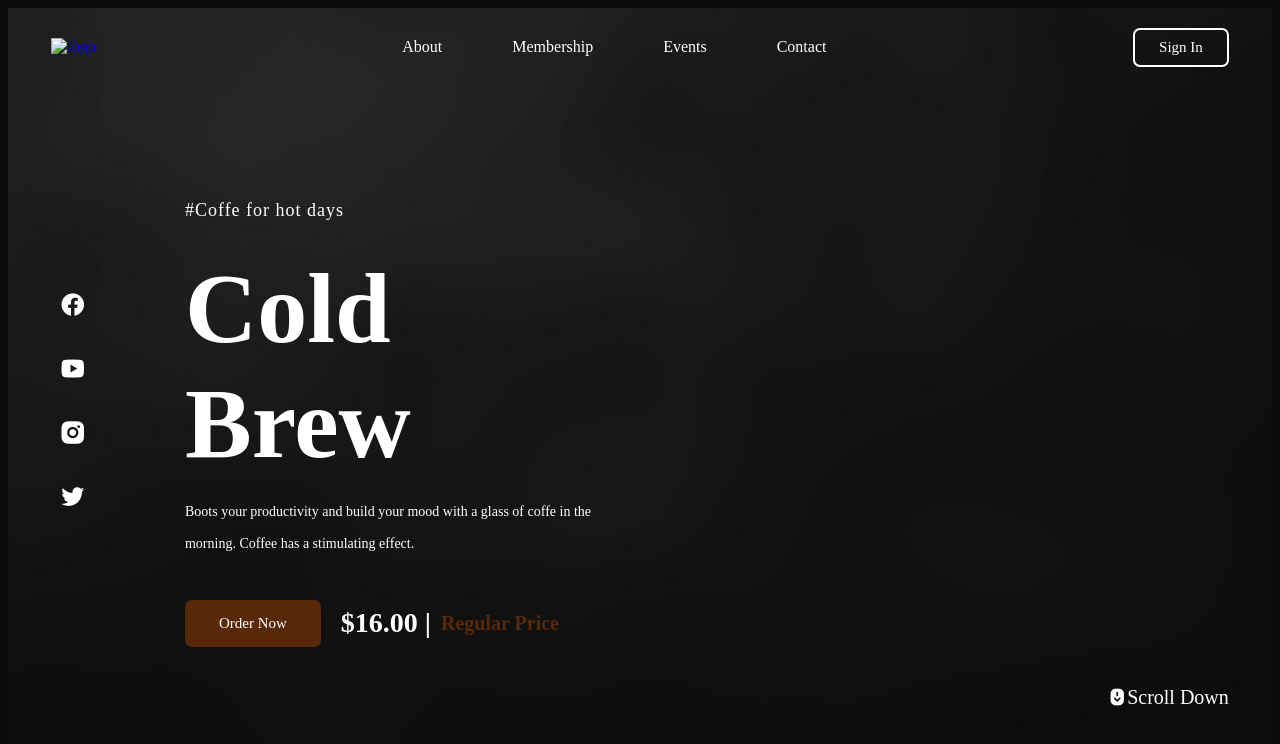
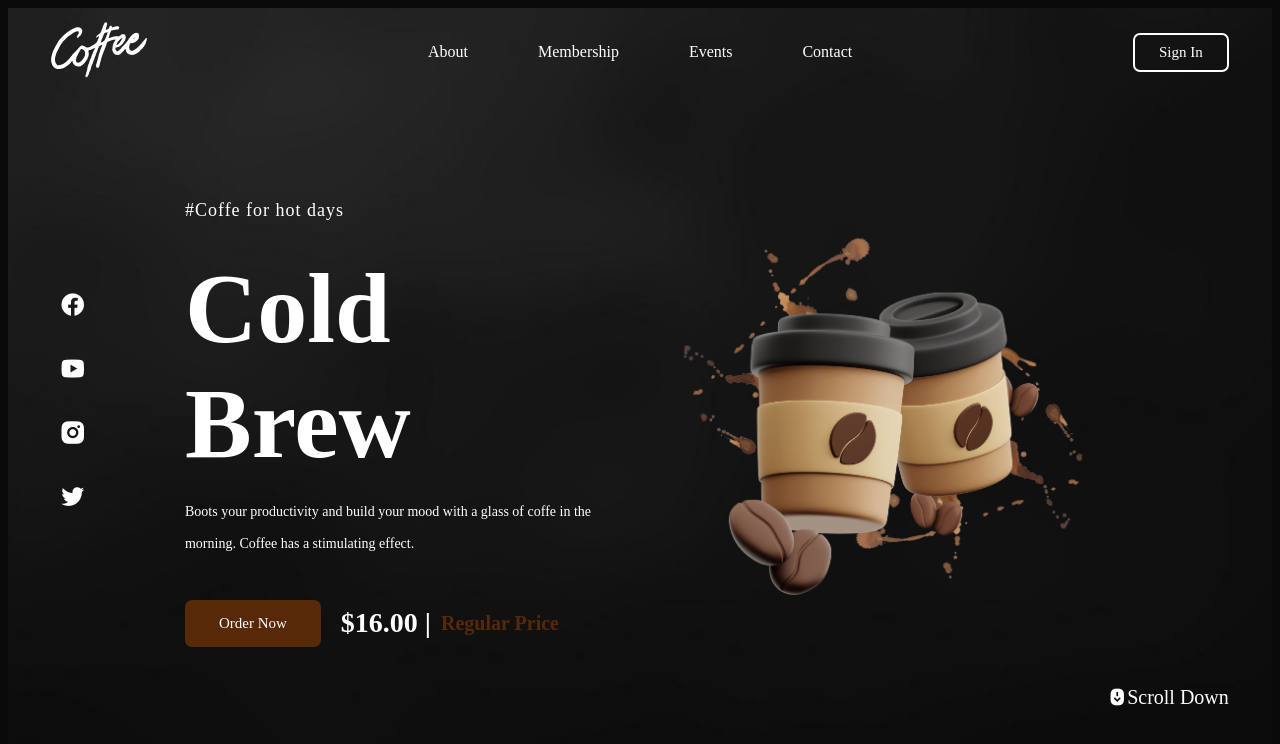
Before and after one commit to duardiin/cold-brew-landing, a plain HTML site: page index.html in a window 1280 px wide. Drawn offline with nearby package versions, Linux system fonts and the light colour scheme; files whose address does not match are found by name.

Commit message:
index.html

```diff
--- a/index.html
+++ b/index.html
@@ -15,7 +15,7 @@
 <body>
     <header>
         <a href="#" class="logo">
-            <img src="img/logo.png" alt="logo">
+            <img src="logo.png" alt="logo">
         </a>
 
         <ul class="navlist">
@@ -43,7 +43,7 @@
         </div>
 
         <div class="hero-img">
-            <img src="img/hero.png" alt="">
+            <img src="hero.png" alt="">
         </div>
     </section>
     <div class="icons">
```
